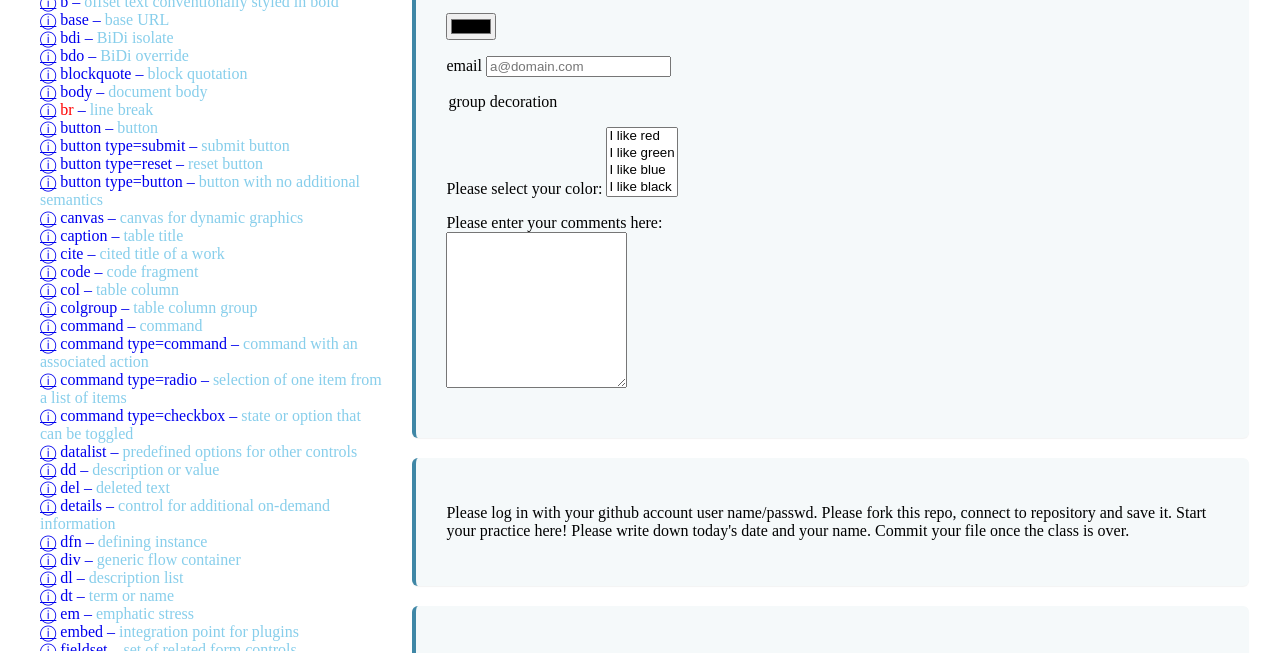
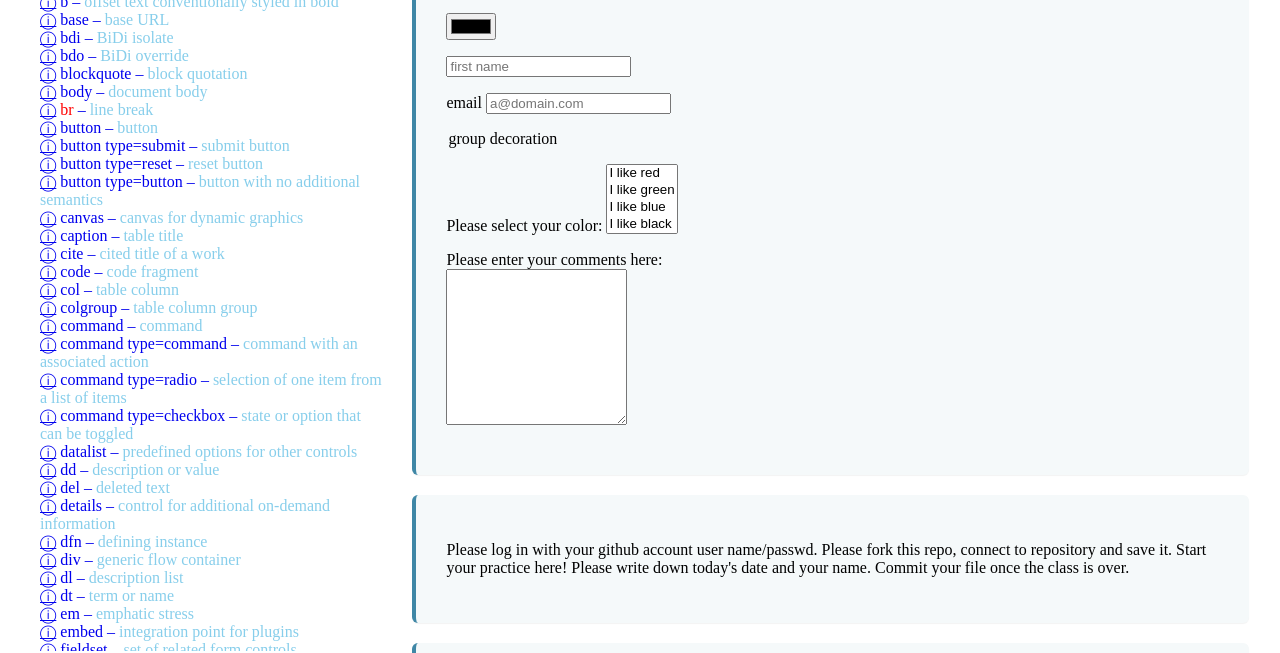
Before and after one commit to NoahTV/workspace-html-2020-5b1vnc, a website: page index.html in a window 1280 px wide. Shown: the part 149-802 px from the top of the page. Drawn offline with nearby package versions, Linux system fonts and the light colour scheme.

Commit message:
sep 14 practice

```diff
--- a/index.html
+++ b/index.html
@@ -27,6 +27,10 @@
         <p>
           <input type="color" name="color">
         </p>
+        <p>
+          <input type="text" name="first name" placeholder="first name"
+          required>
+        </p>
         <p> email
           <input type="email" name="email" placeholder="a@domain.com"
           required>
@@ -34,7 +38,7 @@
 
 
 
-        <feildlist>
+        <feildset>
         <legend>group decoration </legend>
         <p> Please select your color:
           <select name="color" size= 4 multiple>
@@ -45,6 +49,7 @@
             <option value="white"> I like white </option>
           </select>
         </p>
+        </feildset>
 
         <p>
           Please enter your comments here: <br>
```
